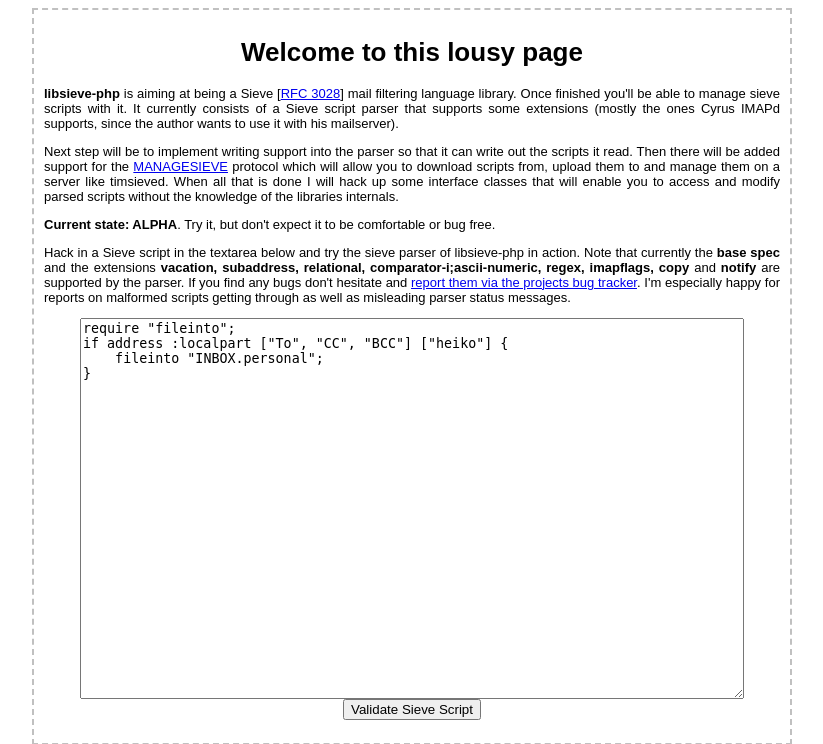
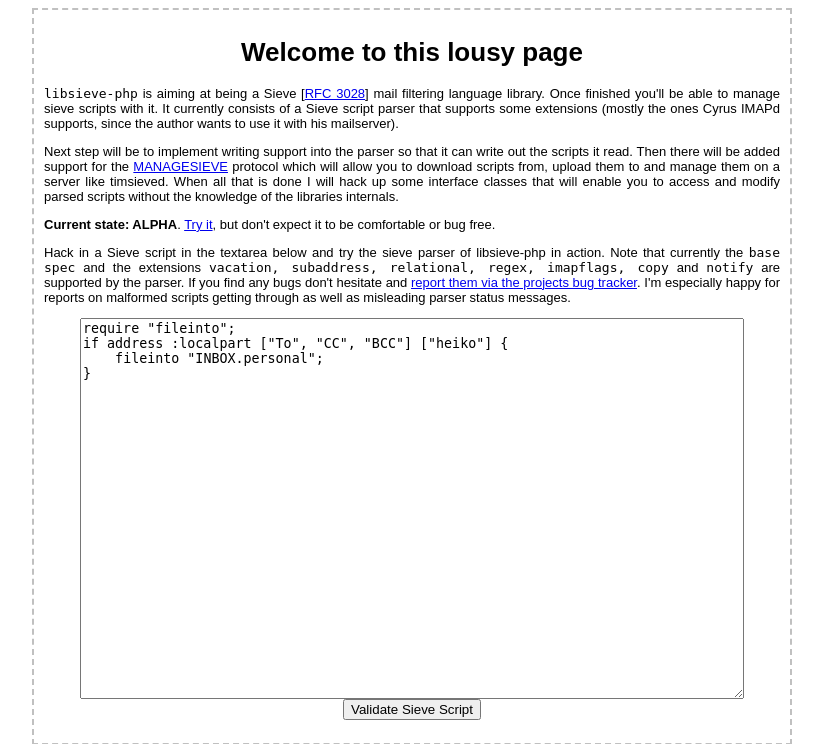
Before and after one commit to ProtonMail/libsieve-php, a PHP site: page / in a window 1280 px wide. Shown: the top 744 px of the page, without its empty margins (228-1051 px from the left). Run offline with PHP 8.4, Linux system fonts and the light colour scheme.

Commit message:
using monspace font instead of bold weight

```diff
--- a/web/index.php
+++ b/web/index.php
@@ -6,12 +6,12 @@
 	<title>libsieve-php - A PHP Sieve library</title>
 </head>
 <body style="font-family:sans-serif; font-size:13px">
-<div style="width:760px; margin-left:auto; margin-right:auto;">
+<div style="width:760px; margin-left:auto; margin-right:auto">
 
 <div style="border-style:dashed; border-width:2px; border-color:silver; padding:10px">
 	<h1 style="text-align:center">Welcome to this lousy page</h1>
 	<p style="text-align:justify">
-		<span style="font-weight:bold">libsieve-php</span> is aiming at being a Sieve [<a href="http://tools.ietf.org/html/rfc3028">RFC 3028</a>]
+		<span style="font-family:monospace">libsieve-php</span> is aiming at being a Sieve [<a href="http://tools.ietf.org/html/rfc3028">RFC 3028</a>]
 		mail filtering language library. Once finished you'll be able to manage sieve scripts with it. It currently consists
 		of a Sieve script parser that supports some extensions (mostly the ones Cyrus IMAPd supports, since the author wants
 		to use it with his mailserver).
@@ -24,13 +24,17 @@
 		interface classes that will enable you to access and modify parsed scripts without the knowledge of the libraries internals.
 	</p>
 	<p>
-		<span style="font-weight:bold">Current state: ALPHA</span>. Try it, but don't expect it to be comfortable or bug free.
+		<span style="font-weight:bold">Current state: ALPHA</span>. <a href="http://sourceforge.net/svn/?group_id=184171">Try it</a>,
+		but don't expect it to be comfortable or bug free.
 	</p>
 	<p style="text-align:justify">
 		Hack in a Sieve script in the textarea below and try the sieve parser of libsieve-php in action.
-		Note that currently the <span style="font-weight:bold">base spec</span> and the extensions <span style="font-weight:bold">vacation, subaddress, relational, comparator-i;ascii-numeric, regex, imapflags, copy</span> and <span style="font-weight:bold">notify</span> are supported by the parser.
-		If you find any bugs don't hesitate and <a href="http://sourceforge.net/tracker/?func=add&amp;group_id=184171&amp;atid=908185">report them via the projects bug tracker</a>.
-		I'm especially happy for reports on malformed scripts getting through as well as misleading parser status messages.
+		Note that currently the <span style="font-family:monospace">base spec</span> and the extensions
+		<span style="font-family:monospace">vacation, subaddress, relational, regex, imapflags, copy</span>
+		and <span style="font-family:monospace">notify</span> are supported by the parser. If you find any
+		bugs don't hesitate and <a href="http://sourceforge.net/tracker/?func=add&amp;group_id=184171&amp;atid=908185">report
+		them via the projects bug tracker</a>. I'm especially happy for reports on malformed scripts getting
+		through as well as misleading parser status messages.
 	</p>
 
 	<form action="validate.php" method="post">
```
